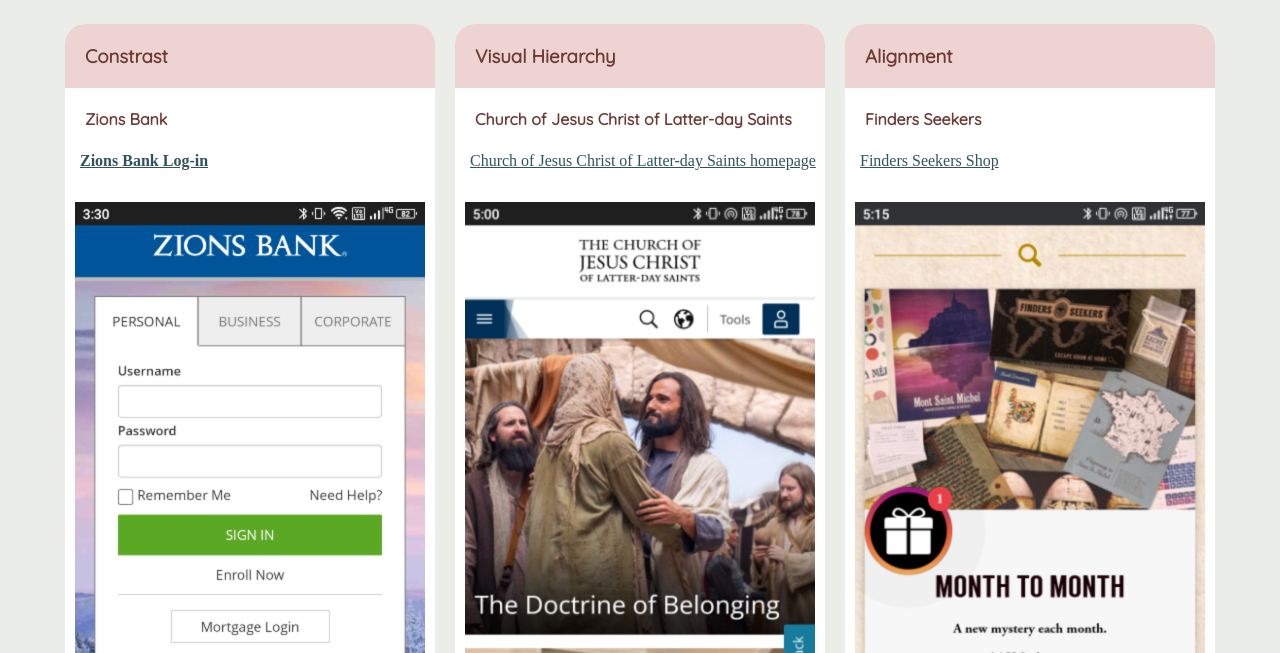
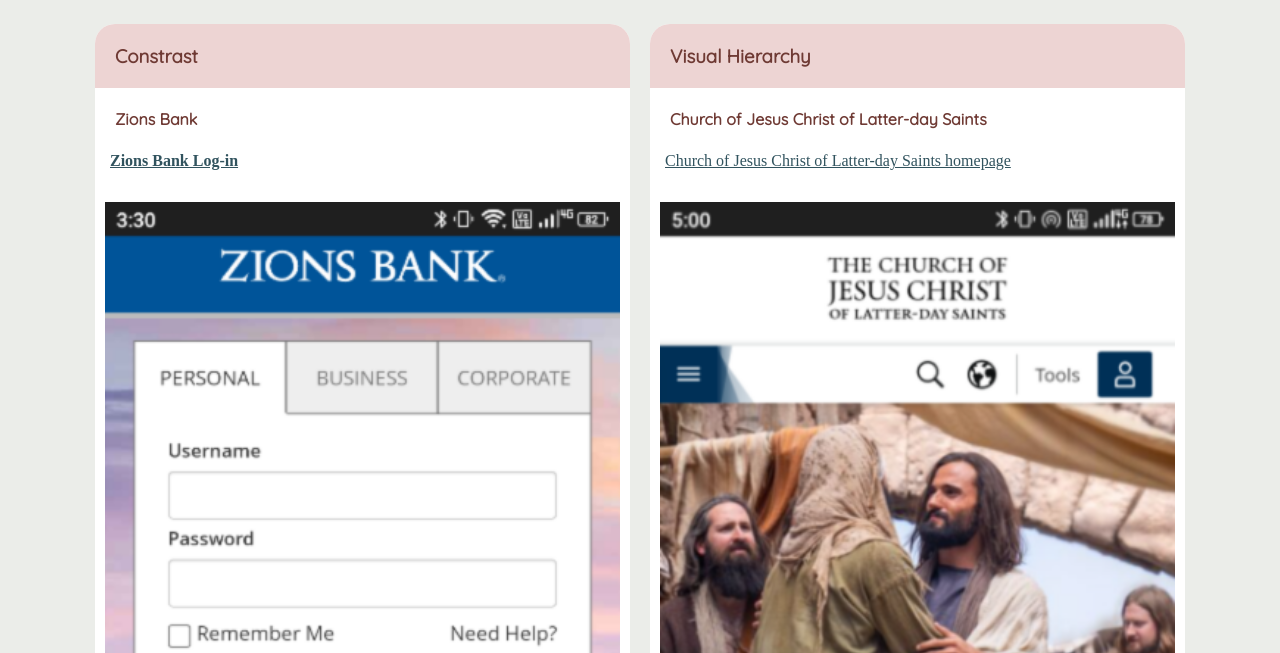
Before and after one commit to ghostofmoons/wdd230, a plain HTML site: page lesson2/design-principles.html in a window 1280 px wide. Shown: the part 147-800 px from the top of the page. Drawn offline with Linux system fonts and the light colour scheme.

Commit message:
changes in css

```diff
--- a/lesson2/design-principles.html
+++ b/lesson2/design-principles.html
@@ -11,9 +11,9 @@
     <link rel="preconnect" href="https://fonts.gstatic.com" crossorigin>
     <link href="https://fonts.googleapis.com/css2?family=Handlee&family=Quicksand&display=swap" rel="stylesheet">
     <link rel="stylesheet" href="styles/normalize.css">
-    <link rel="stylesheet" href="styles/small.css">
+    <link rel="stylesheet" href="styles/large.css">
     <link rel="stylesheet" href="styles/medium.css">
-    <link rel="stylesheet" href="styles/large.css">
+     <link rel="stylesheet" href="styles/small.css">
 </head>
 <body>
     <header>
--- a/lesson2/styles/large.css
+++ b/lesson2/styles/large.css
@@ -1,8 +1,8 @@
-@media only screen and (min-width: 1169px){
+@media only screen and (min-width: 800px){
 /* Main appearence for the whole site.
         Grid set up columns. */
         main {
-            grid-template-columns: auto auto auto;
+            grid-template-columns: 1fr 1fr 1fr;
 
         }
 
--- a/lesson2/styles/medium.css
+++ b/lesson2/styles/medium.css
@@ -1,9 +1,9 @@
-@media only screen and (min-width: 780px){
+@media only screen and (min-width: 400px){
 
     /* Main appearence for the whole site.
         Grid set up columns. */
         main {
-            grid-template-columns: auto auto;
+            grid-template-columns: 1fr 1fr;
 
         }
 
@@ -14,4 +14,10 @@
             margin: 10px;
 
         }
+    /*boarders for h3*/
+        h3 {
+
+            border-radius: 20px 20px 0px 0px;
+
+        }
 }
--- a/lesson2/styles/small.css
+++ b/lesson2/styles/small.css
@@ -15,7 +15,7 @@
 
         main {
             display: grid;
-            grid-template-rows: auto auto auto;
+            grid-template-rows: 1fr 1fr 1fr;
             justify-content: center;
         }
 
@@ -53,28 +53,31 @@
         h3 {
             background-color: #edd4d3;
             margin-top: 0px;
-            border-radius: 20px 20px 0px 0px;
+
             padding: 20px;
         }
 
         h3, h4 {
             color: #6f3a34;
             padding-left: 20px;
+            padding-right: 20ox;
             font-family: 'Quicksand', sans-serif;
         }
 
         img {
             padding-top: 20px;
-            display: block;
+            /*display: block; */
             margin-left: auto;
             margin-right: auto;
+            width:100%;
+            height:auto;
         }
 
         a:link {
             color: #31535e;
             padding-left: 15px;
+            display: inline-block;
         }
-
         a:visited {
             color: #31535e;
         }
```
Also changed, not shown: index.html (+1 -0 lines), lesson2/images/ziontest.png (deleted).
